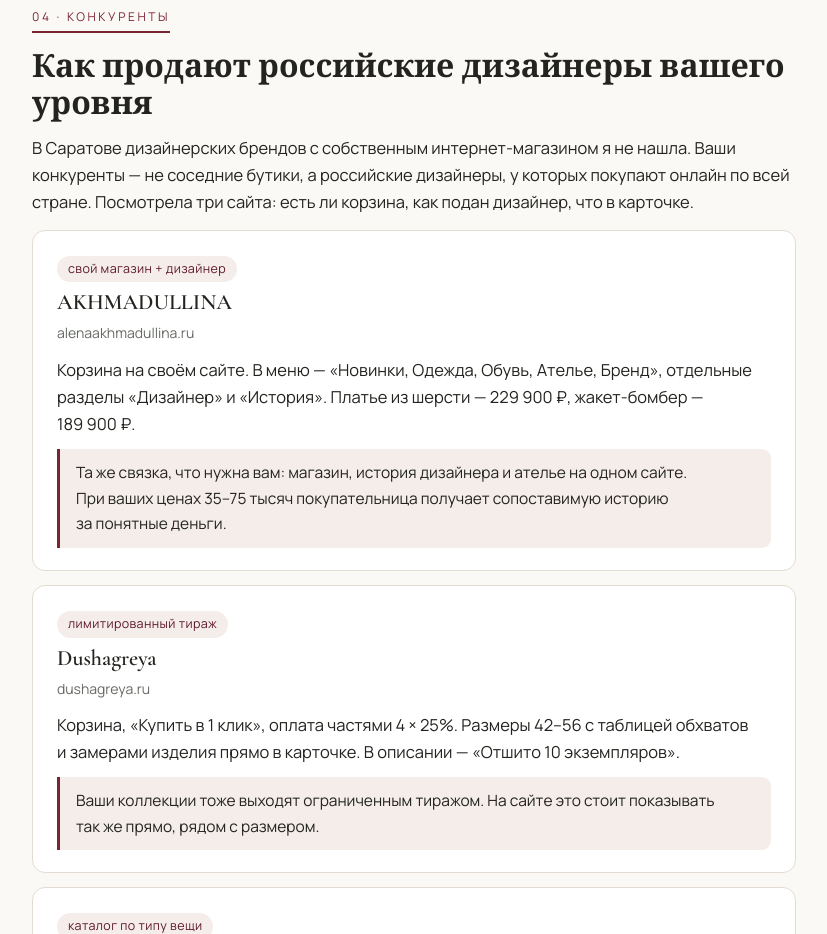
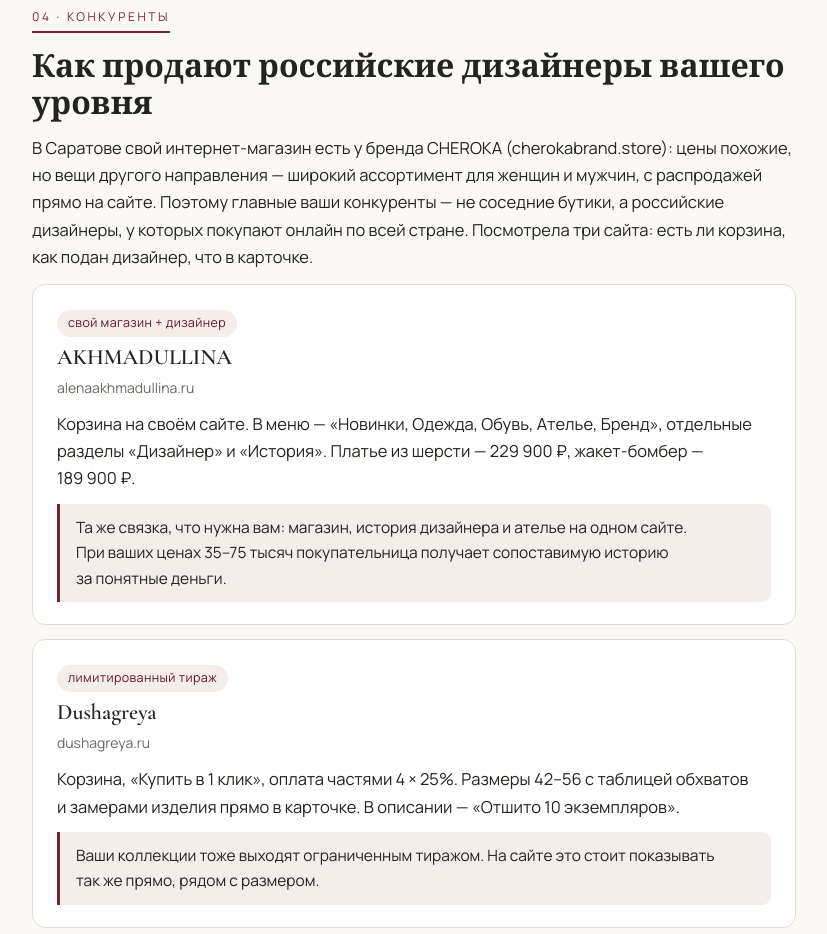
Before and after one commit to nextbestmail-dev/prototipy, a plain HTML site: page annaivanova-v2/kp/index.html in a window 1280 px wide. Shown: the part 4400-5334 px from the top of the page, without its empty margins (226-1053 px from the left). Drawn offline with nearby package versions, Linux system fonts and the light colour scheme.

Commit message:
Прототип: annaivanova-v2

```diff
--- a/annaivanova-v2/kp/index.html
+++ b/annaivanova-v2/kp/index.html
@@ -174,7 +174,7 @@ footer a{color:var(--sage-dark)}
 <section>
   <span class="sec-num">04 · Конкуренты</span>
   <h2>Как&nbsp;продают российские дизайнеры вашего уровня</h2>
-  <p>В&nbsp;Саратове дизайнерских брендов с&nbsp;собственным интернет-магазином я&nbsp;не&nbsp;нашла. Ваши конкуренты&nbsp;— не&nbsp;соседние бутики, а&nbsp;российские дизайнеры, у&nbsp;которых покупают онлайн по&nbsp;всей стране. Посмотрела три сайта: есть&nbsp;ли корзина, как&nbsp;подан дизайнер, что&nbsp;в&nbsp;карточке.</p>
+  <p>В&nbsp;Саратове свой интернет-магазин есть у&nbsp;бренда CHEROKA (cherokabrand.store): цены похожие, но&nbsp;вещи другого направления&nbsp;— широкий ассортимент для&nbsp;женщин и&nbsp;мужчин, с&nbsp;распродажей прямо на&nbsp;сайте. Поэтому главные ваши конкуренты&nbsp;— не&nbsp;соседние бутики, а&nbsp;российские дизайнеры, у&nbsp;которых покупают онлайн по&nbsp;всей стране. Посмотрела три сайта: есть&nbsp;ли корзина, как&nbsp;подан дизайнер, что&nbsp;в&nbsp;карточке.</p>
   <div class="card">
     <span class="tag">свой магазин + дизайнер</span>
     <h3>AKHMADULLINA</h3>
```
Also changed, not shown: 1 other file.
